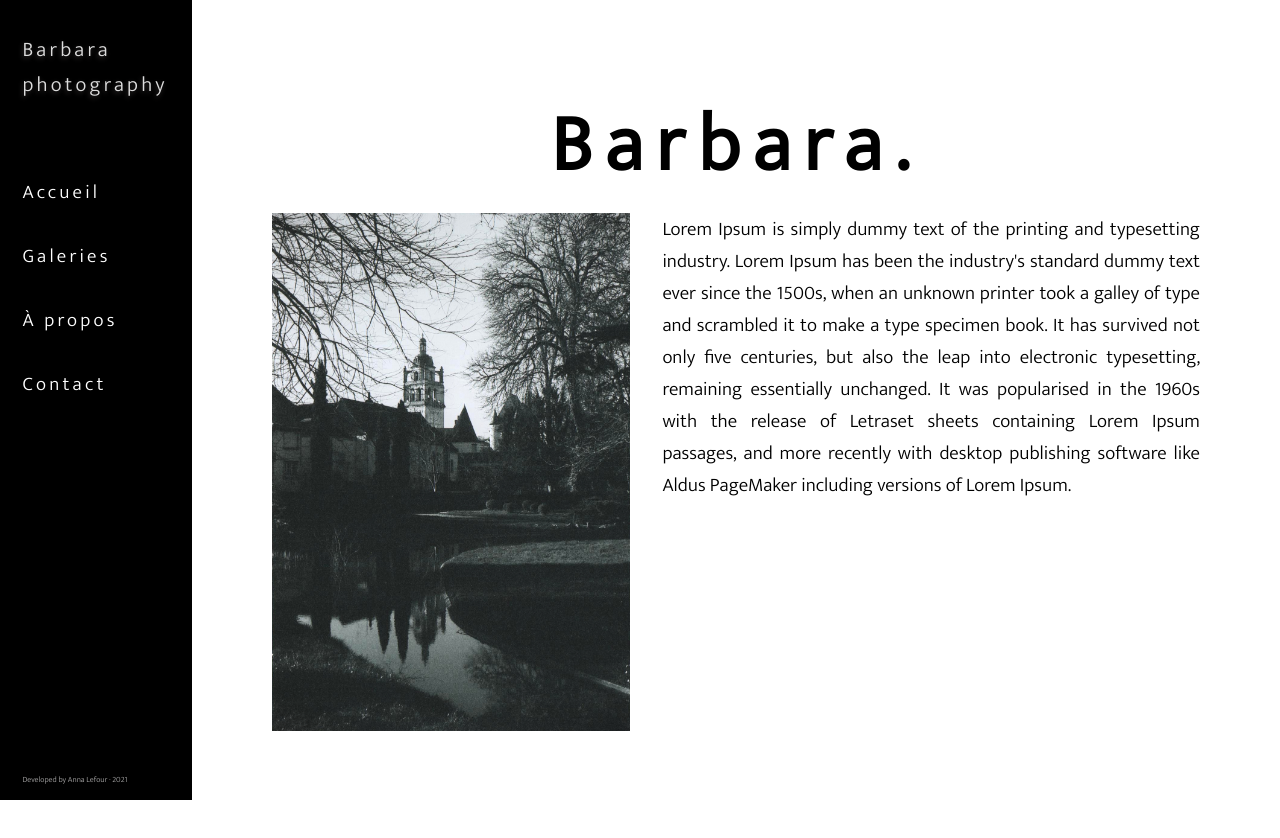
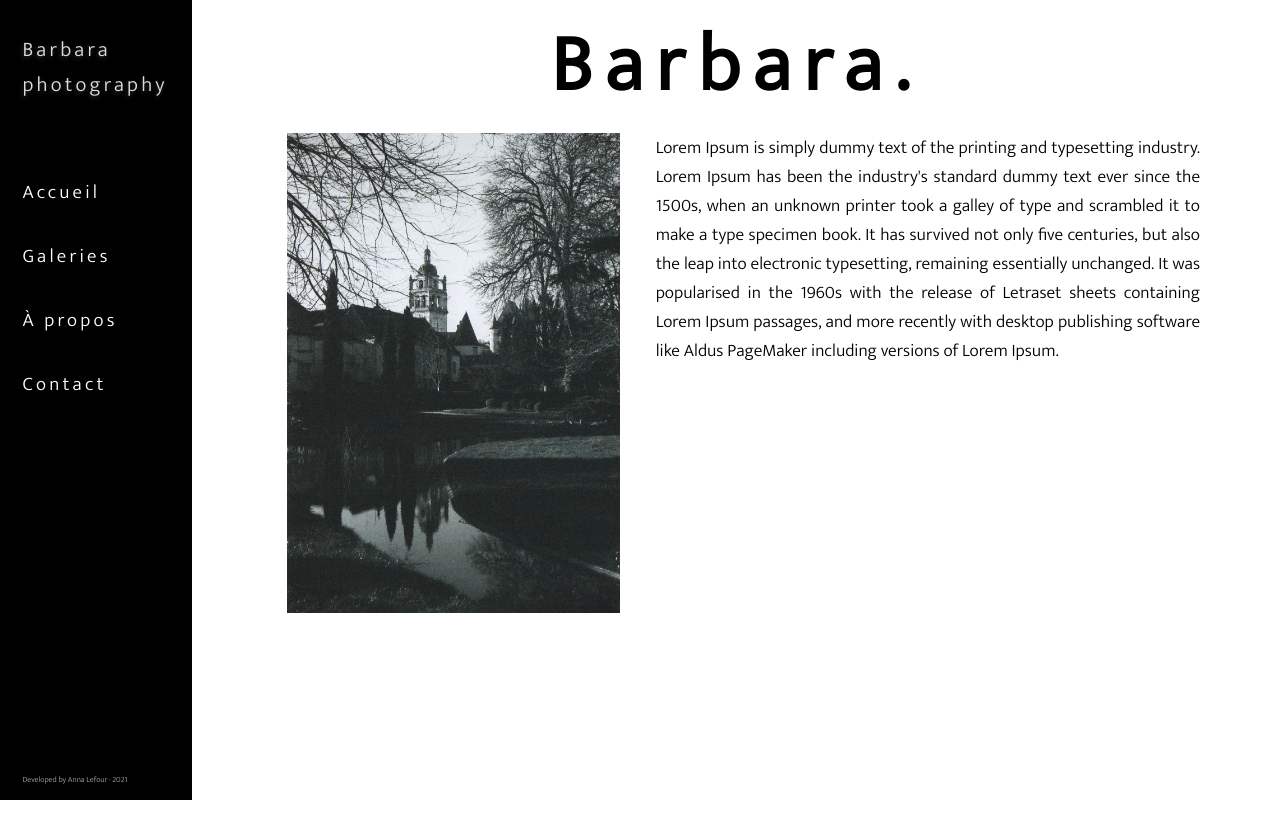
Before and after one commit to AnkaPieka/barbara-photographer, a React (Create React App) app in the folder client/: page /a-propos in a window 1280 px wide. Shown: the top 838 px of the page. After the commit the page ends 800 px from the top, so only its background shows below. Built offline with nearby package versions, Linux system fonts and the light colour scheme.

Commit message:
About page updating design

```diff
--- a/client/src/pages/About.jsx
+++ b/client/src/pages/About.jsx
@@ -12,7 +12,7 @@ export class About extends PureComponent {
             <h2>Barbara.</h2>
           </div>
           <div className="photo">
-            <img src="/img/sample4.jpg" alt="barbara portrait" />
+            <img className="barbara" src="/img/sample4.jpg" alt="barbara portrait" />
           </div>
           <div className="desc">
             <p>
--- a/client/src/styles/about.css
+++ b/client/src/styles/about.css
@@ -1,13 +1,12 @@
 .body-margin {
-  margin: 5rem;
+  margin: 0 5rem;
 }
 
 .grid-container {
-  margin-bottom: 20rem;
   display: grid;
   grid-template-columns: 0.8fr 1.2fr;
   grid-template-rows: 0.5fr 1.5fr;
-  gap: 0 2rem;
+  gap: 0 1.3rem;
   grid-template-areas:
     "title title"
     "photo desc";
@@ -22,6 +21,7 @@
   grid-area: photo;
   display: flex;
   align-items: center;
+  justify-content: center;
 }
 .desc {
   grid-area: desc;
@@ -39,5 +39,12 @@
 }
 
 .desc > p {
-    font-size: 1.2rem;
+  font-size: 1.1rem;
+  margin-bottom: 6rem;
 }
+
+img.barbara {
+  max-height: 60vh;
+  width: auto;
+  margin-bottom: 6rem;
+}
--- a/client/src/styles/section1.css
+++ b/client/src/styles/section1.css
@@ -24,7 +24,7 @@
 .photo-area2 {
   grid-area: photo-area2;
   display: flex;
-  justify-content: center;
+  /* justify-content: center; */
   align-items: center;
   padding: 2rem;
   width: fit-content;
@@ -53,7 +53,8 @@
 }
 
 .one-photo-of-a-gallery-3 {
-    max-height: 45rem;
+    max-height: 40rem;
+    padding-right: 0;
 }
 
 .photo-area1 > .one-photo-of-a-gallery {
```
